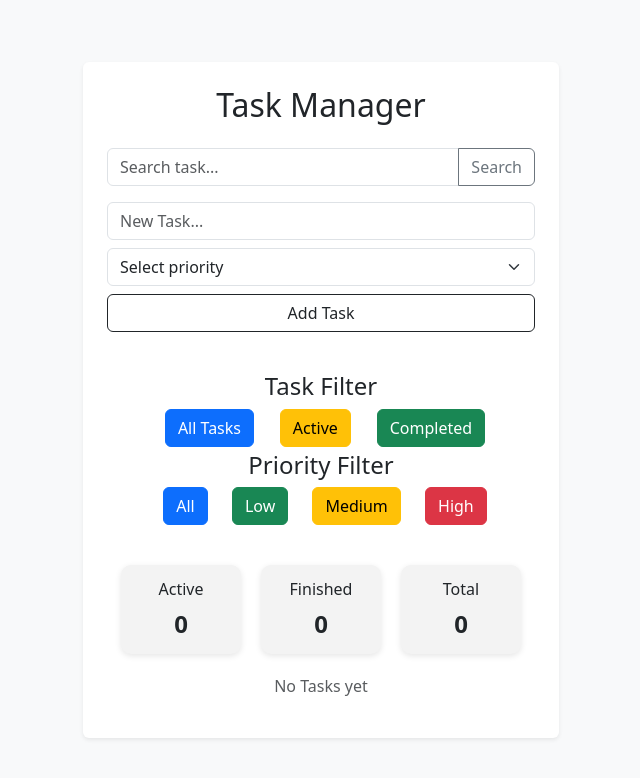
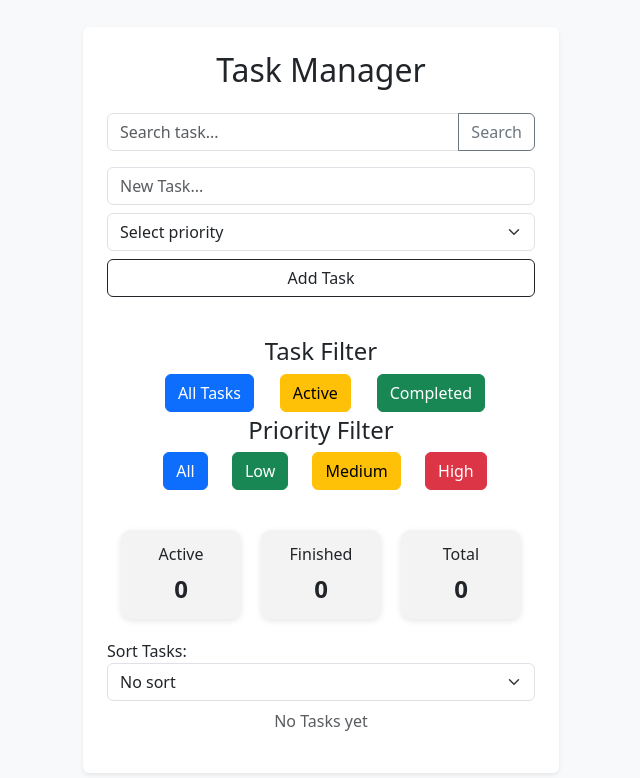
Before and after one commit to marconovas/To-Do-App, a React (Vite) app: page / in a window 1280 px wide. Shown: the top 778 px of the page, without its empty margins (319-959 px from the left). Built offline with nearby package versions, Linux system fonts and the light colour scheme.

Commit message:
sorting added

```diff
--- a/src/App.jsx
+++ b/src/App.jsx
@@ -6,6 +6,7 @@ import FilterBar from "./Components/FilterBar";
 import TaskCounter from "./Components/TaskCounter";
 import ClearButton from "./Components/ClearButton";
 import SearchBar from "./Components/SearchBar";
+import Sort from "./Components/Sort";
 
 function App() {
 
@@ -30,9 +31,20 @@ function App() {
   //SEARCHING
   const [searchTask, setSearchTask] = useState("");
 
+  //TASK PRIORITY
+  const [sortOrder, setSortOrder] = useState("none");
+
+  const priorityOrder = {
+    high: 3,
+    medium: 2,
+    low: 1,
+    none: 0
+  };
+
   //FILTERS
   const filteredTasks =
-    tasks.filter(task => {
+    [...tasks]
+    .filter(task => {
       if (statusFilter === "active") return !task.completed;
       if(statusFilter === "completed") return task.completed;
       return true;
@@ -45,6 +57,13 @@ function App() {
       return task.text
       .toLowerCase()
       .includes(searchTask.trim().toLowerCase());
+    })
+    .sort((a, b) => {  //SORT TASKS
+      if(sortOrder === "high")
+        return priorityOrder[b.priority] - priorityOrder[a.priority];
+      if(sortOrder === "low")
+        return priorityOrder[a.priority] - priorityOrder[b.priority];
+      return 0;
     })
 
   const addTask = (newTask) => {
@@ -114,6 +133,8 @@ function App() {
             <ClearButton clearTasks={clearFinishedTasks}/>
           )}
 
+          <Sort setSort={setSortOrder}/>
+
           <TaskList
               tasks={filteredTasks}
               onComplete={completeTask}
@@ -121,7 +142,7 @@ function App() {
               onEdit={handleEdit}
           />
 
-          {/* CONFIRM DELETE */}
+          {/* CONFIRM DELETE MODAL */}
           <Modal
             show={taskToDelete !== null}
             onHide={() => setTaskToDelete(null)}
@@ -170,7 +191,7 @@ function App() {
                 value={editPriority}
                 onChange={(e) => setEditPriority(e.target.value)}
               >
-                <option value="no priority">Select priority</option>
+                <option value="none">Select priority</option>
                 <option value="low">Low</option>
                 <option value="medium">Medium</option>
                 <option value="high">High</option>
--- /dev/null
+++ b/src/Components/Sort.jsx
@@ -0,0 +1,19 @@
+import { Form } from "react-bootstrap";
+
+export default function Sort ({ setSort }) {
+    return(
+        <div className="mb-2">
+            Sort Tasks:
+            <Form.Select
+                onChange={e => {
+                    console.log(e.target.value);
+                    setSort(e.target.value)}
+                }
+            >
+                <option value={"none"}>No sort</option>
+                <option value={"high"}>High → Low</option>
+                <option value={"low"}>Low → High</option>
+            </Form.Select>
+        </div>
+    )
+}
```
